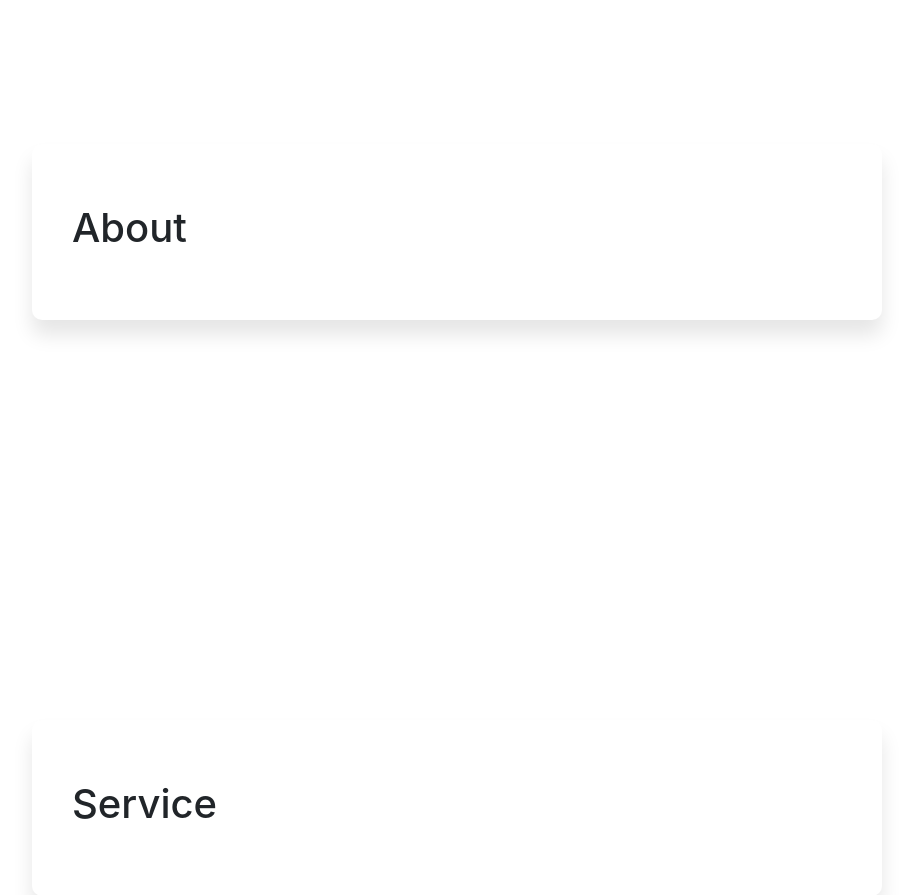
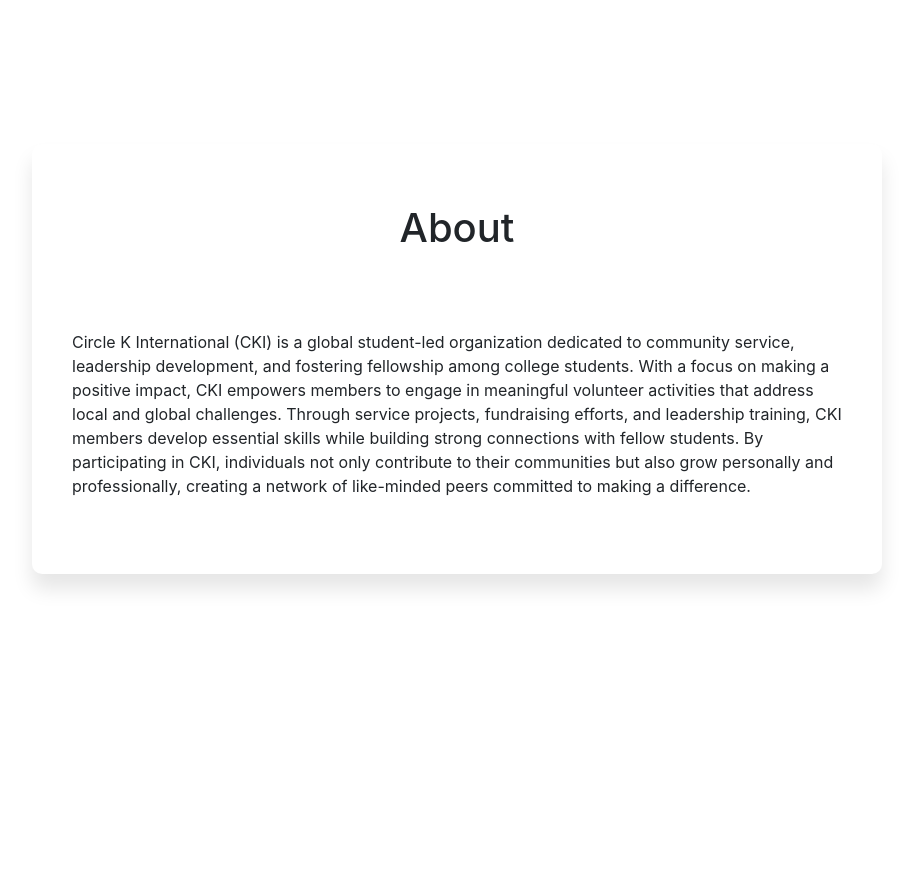
Before and after one commit to aggie-coding-club/Circle-K-International-Webdev, a Python web app: template templates/index.html in a window 1280 px wide. Shown: the part 56-951 px from the top of the page, without its empty margins (183-1096 px from the left). Run offline with Jinja, Linux system fonts and the light colour scheme; the template is opened without the code that fills it, so the values that code supplies are empty.

Commit message:
added about section

```diff
--- a/static/css/style.css
+++ b/static/css/style.css
@@ -24,12 +24,14 @@
   }
   .about {
     display: flex;
+    flex-direction: column;
+
     gap: 70px;
     width: 850px;
     padding: 60px 40px;
     background: #fff;
     border-radius: 10px;
-    align-items: flex-end;
+    align-items: center;
     justify-content: space-between;
     box-shadow: 0 15px 20px rgba(0,0,0,0.1);
     max-height: 450px;
--- a/templates/index.html
+++ b/templates/index.html
@@ -20,7 +20,6 @@
           <ul class="navbar-nav mr-auto">
             <li class="nav-item">
               <a class="nav-link" href="#about">About</a>
-            </li>
             <li class="nav-item">
               <a class="nav-link" href="#service">Service</a>
             </li>
@@ -39,6 +38,15 @@
       <div class="info">
       <div class="about" id="about" name="about">
         <h1>About</h1>
+        <p>Circle K International (CKI) is a global student-led organization dedicated to
+          community service, leadership development, and fostering fellowship among college
+          students. With a focus on making a positive impact, CKI empowers members to engage
+          in meaningful volunteer activities that address local and global challenges. Through
+          service projects, fundraising efforts, and leadership training, CKI members develop
+          essential skills while building strong connections with fellow students.
+          By participating in CKI, individuals not only contribute to their communities but also
+          grow personally and professionally, creating a network of like-minded peers committed to
+          making a difference.</p>
       </div>
     </div>
     <div class="info">
```
